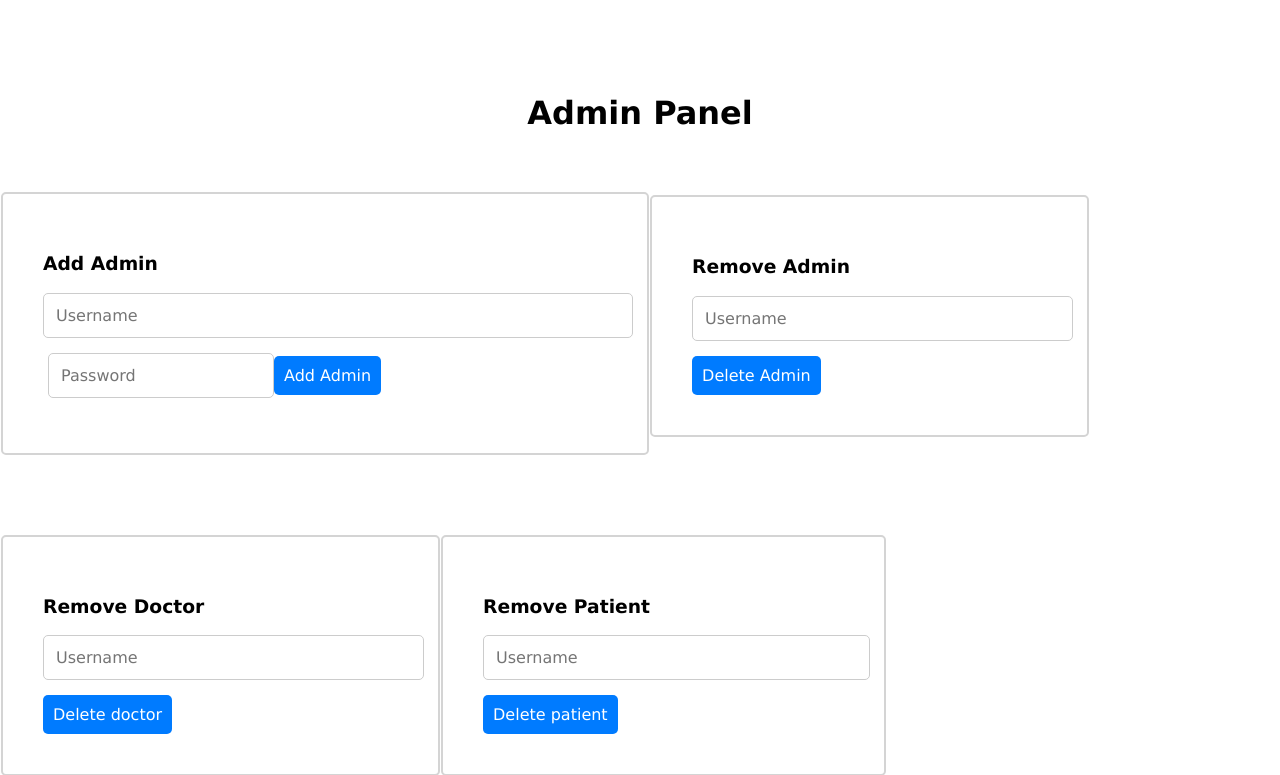
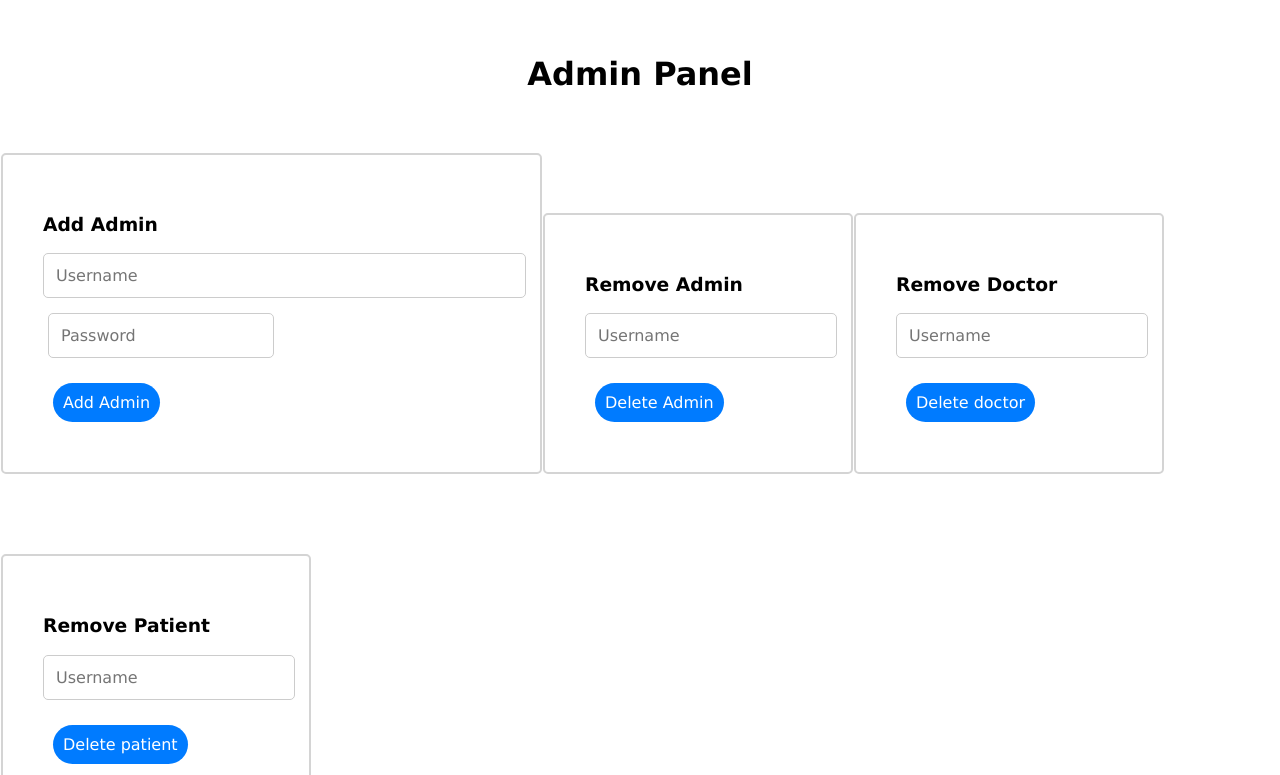
Before and after one commit to advanced-computer-lab-2023/Bond-Clinic, a React (Create React App) app in the folder front/: page /admin/home in a window 1280 px wide. Shown: the part 177-952 px from the top of the page. Built offline with nearby package versions, Linux system fonts and the light colour scheme; no server answers.

Commit message:
Front End Changes

```diff
--- a/front/src/components/familymemberstable.js
+++ b/front/src/components/familymemberstable.js
@@ -1,5 +1,4 @@
 import React, { useState } from "react";
-import axios from "axios";
 
 function FamilyMembersTable() {
   const [username, setUsername] = useState("");
--- a/front/src/pages/admin.js
+++ b/front/src/pages/admin.js
@@ -1,6 +1,7 @@
 import React, { useState, useEffect } from "react";
 import axios from "axios";
 import { Link } from "react-router-dom";
+import "./styles.css";
 
 
 function AdminPanel() {
@@ -156,7 +157,7 @@
             setNewAdmin({ ...newAdmin, password: e.target.value })
           }
         />
-        <button onClick={handleAddAdmin}>Add Admin</button>
+        <button className="button" onClick={handleAddAdmin}>Add Admin</button>
       </div>
 
       <div className="form-container">
@@ -171,7 +172,7 @@
             deleteAdmin({ ...oldAdmin, username: e.target.value })
           }
         />
-        <button onClick={handleRemoveAdmin}>Delete Admin</button>
+        <button className="button" onClick={handleRemoveAdmin}>Delete Admin</button>
       </div>
       <div className="form-container">
       <h3>
@@ -185,7 +186,7 @@
             deleteDoctor({ ...oldDoctor, username: e.target.value })
           }
         />
-        <button onClick={handleRemoveDoctor}>Delete doctor</button>
+        <button className="button" onClick={handleRemoveDoctor}>Delete doctor</button>
       </div>
       <div className="form-container">
       <h3>Remove Patient</h3>
@@ -197,7 +198,7 @@
             deletePatient({ ...oldPatient, username: e.target.value })
           }
         />
-        <button onClick={handleRemovePatient}>Delete patient</button>
+        <button className="button" onClick={handleRemovePatient}>Delete patient</button>
       </div>
 
       <Link to="/admin/packages" className="button">
--- a/front/src/pages/patientRegistration.js
+++ b/front/src/pages/patientRegistration.js
@@ -1,6 +1,6 @@
 /* eslint-disable no-restricted-globals */
 import React, { useState } from "react";
-
+import "./styles.css"
 
 function PatientRegistrationForm() {
   const [formData, setFormData] = useState({
@@ -143,7 +143,7 @@
             minLength="11"
           />
         </div>
-        <button type="submit">Register</button>
+        <button className="button" type="submit">Register</button>
       </form>
     </div>
   );
--- a/front/src/styles/doctor.css
+++ b/front/src/styles/doctor.css
@@ -33,7 +33,7 @@
     color: #333;
   }
 
-  button[type="submit"] {
+  .button-78 {
     background-color: #fff;
     color: #fff;
     padding: 12px 20px;
@@ -63,8 +63,12 @@
     color: #fff;
   }
 
-
-
+button{
+  background-color: #fff;
+}
+button:hover{
+  background-color: #fff;
+}
 /* CSS */
 .button-78 {
   align-items: center;
@@ -143,7 +147,7 @@
 }
 
 .button-78:hover:not(:disabled):before {
-  background: linear-gradient(92.83deg, rgb(140, 163, 225) 0%, rgb(49, 5, 208) 100%);
+  background: linear-gradient(92.83deg, rgb(140, 163, 225) 0%, rgb(10, 10, 10) 100%);
 }
 
 .button-78:hover:not(:disabled):after {
```
